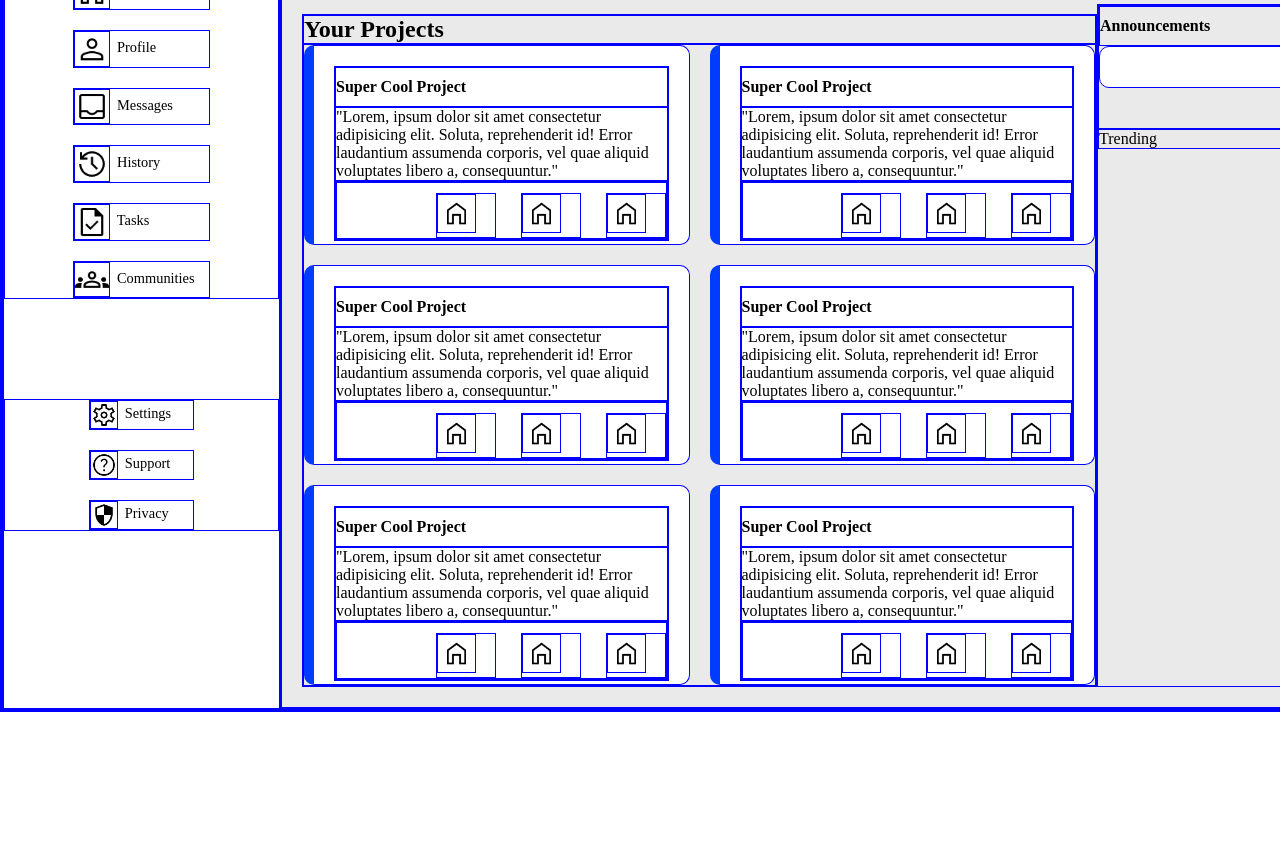
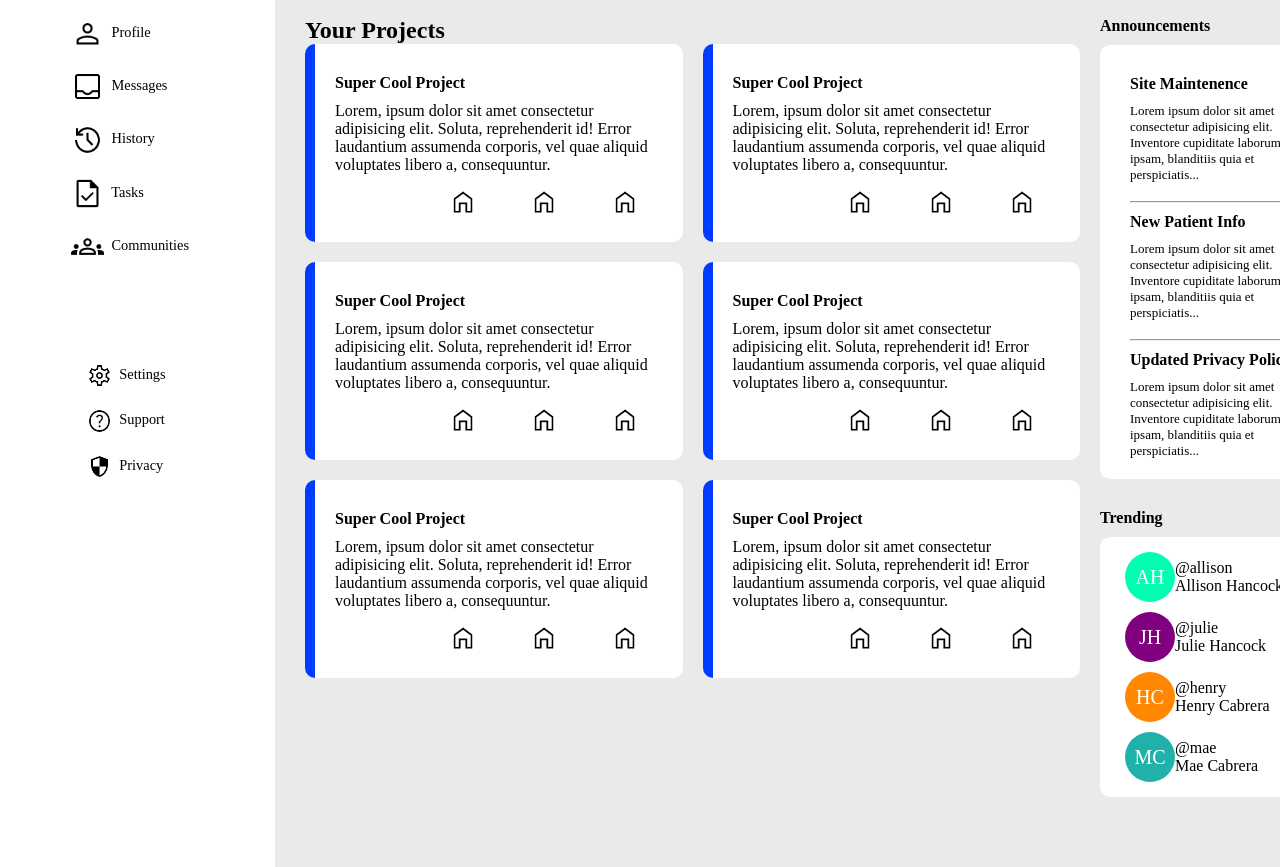
Before and after one commit to Ncabrera32/admin-dashboard, a plain HTML site: page index.html in a window 1280 px wide. Shown: the part 173-1040 px from the top of the page. Before the commit the page ends 885 px from the top, so only its background shows below. Drawn offline with Linux system fonts and the light colour scheme; files whose address does not match are found by name.

Commit message:
dashboard is complete just need to change some icons on the cards and project will be finished

```diff
--- a/index.html
+++ b/index.html
@@ -11,30 +11,30 @@
     <div class="desk">
         <div class="left">
             <div class="logo">
-               <img src="/images/uvdclogoPNG.png" id="logo">
+               <img src=./images/uvdclogoPNG.png id="logo">
             </div>
             <div class="nav-bar">
-            <li><img src="../images/home.png" id="house-icon">&nbsp Home</li>
-            <li><img src="../images/profile.png" id="house-icon">&nbsp Profile</li>
-            <li><img src="/images/messages.png" id="house-icon">&nbsp Messages</li>
-            <li><img src="/images/history.png" id="house-icon">&nbsp History</li>
-            <li><img src="/images/task.png" id="house-icon">&nbsp Tasks</li>
-            <li><img src="/images/communities.png" id="house-icon">&nbsp Communities</li>
+            <li><img src=./images/home.png id="house-icon">&nbsp Home</li>
+            <li><img src=./images/profile.png id="house-icon">&nbsp Profile</li>
+            <li><img src=./images/messages.png id="house-icon">&nbsp Messages</li>
+            <li><img src=./images/history.png id="house-icon">&nbsp History</li>
+            <li><img src=./images/task.png id="house-icon">&nbsp Tasks</li>
+            <li><img src=./images/communities.png id="house-icon">&nbsp Communities</li>
         </div>
         <div class="nav-bar2">
-            <li><img src="/images/settings.png" id="house-icon">&nbsp Settings</li>
-            <li><img src="/images/support.png" id="house-icon">&nbsp Support</li>
-            <li><img src="/images/privacy.png" id="house-icon">&nbsp Privacy</li>
+            <li><img src=./images/settings.png id="house-icon">&nbsp Settings</li>
+            <li><img src=./images/support.png id="house-icon">&nbsp Support</li>
+            <li><img src=./images/privacy.png id="house-icon">&nbsp Privacy</li>
         </div>
            </div>
      <div class="contain-desk">
         <div class="header">
          <div class="searchbar">
-            <img id="search" src="/images/search.png">
+            <img id="search" src=./images/search.png>
             <input type="text" placeholder="Search">
         </div>
          <div class="userinfo">
-            <img id="note" src="/images/notifications.png">
+            <img id="note" src=./images/notifications.png>
             <div class="profile">NC</div>
             <h3> Nathaniel Cabrera</h3>
             </div>
@@ -60,13 +60,13 @@
            <div class="card">
             <div class="project-text">
                 <h4>Super Cool Project</h4>
-                <p> "Lorem, ipsum dolor sit amet consectetur adipisicing elit. Soluta, reprehenderit id! Error laudantium assumenda corporis, vel quae aliquid voluptates libero a, consequuntur."
+                <p> Lorem, ipsum dolor sit amet consectetur adipisicing elit. Soluta, reprehenderit id! Error laudantium assumenda corporis, vel quae aliquid voluptates libero a, consequuntur.
                 </p>
             <div class="project-buttons">
             <ul>
-                <li><img src="/images/home.png" id="project-button"></li>
-                <li><img src="/images/home.png" id="project-button"></li>
-                <li><img src="/images/home.png" id="project-button"></li>
+                <li><img src="./images/home.png" id="project-button"></li>
+                <li><img src="./images/home.png" id="project-button"></li>
+                <li><img src="./images/home.png" id="project-button"></li>
             </ul>
             </div>
             </div>
@@ -74,7 +74,7 @@
            <div class="card">
             <div class="project-text">
                 <h4>Super Cool Project</h4>
-                <p> "Lorem, ipsum dolor sit amet consectetur adipisicing elit. Soluta, reprehenderit id! Error laudantium assumenda corporis, vel quae aliquid voluptates libero a, consequuntur."
+                <p> Lorem, ipsum dolor sit amet consectetur adipisicing elit. Soluta, reprehenderit id! Error laudantium assumenda corporis, vel quae aliquid voluptates libero a, consequuntur.
                 </p>
             <div class="project-buttons">
             <ul>
@@ -88,7 +88,7 @@
         <div class="card">
             <div class="project-text">
                 <h4>Super Cool Project</h4>
-                <p> "Lorem, ipsum dolor sit amet consectetur adipisicing elit. Soluta, reprehenderit id! Error laudantium assumenda corporis, vel quae aliquid voluptates libero a, consequuntur."
+                <p> Lorem, ipsum dolor sit amet consectetur adipisicing elit. Soluta, reprehenderit id! Error laudantium assumenda corporis, vel quae aliquid voluptates libero a, consequuntur.
                 </p>
             <div class="project-buttons">
             <ul>
@@ -102,7 +102,7 @@
         <div class="card">
             <div class="project-text">
                 <h4>Super Cool Project</h4>
-                <p> "Lorem, ipsum dolor sit amet consectetur adipisicing elit. Soluta, reprehenderit id! Error laudantium assumenda corporis, vel quae aliquid voluptates libero a, consequuntur."
+                <p> Lorem, ipsum dolor sit amet consectetur adipisicing elit. Soluta, reprehenderit id! Error laudantium assumenda corporis, vel quae aliquid voluptates libero a, consequuntur.
                 </p>
             <div class="project-buttons">
             <ul>
@@ -116,7 +116,7 @@
         <div class="card">
             <div class="project-text">
                 <h4>Super Cool Project</h4>
-                <p> "Lorem, ipsum dolor sit amet consectetur adipisicing elit. Soluta, reprehenderit id! Error laudantium assumenda corporis, vel quae aliquid voluptates libero a, consequuntur."
+                <p> Lorem, ipsum dolor sit amet consectetur adipisicing elit. Soluta, reprehenderit id! Error laudantium assumenda corporis, vel quae aliquid voluptates libero a, consequuntur.
                 </p>
             <div class="project-buttons">
             <ul>
@@ -130,7 +130,7 @@
         <div class="card">
             <div class="project-text">
                 <h4>Super Cool Project</h4>
-                <p> "Lorem, ipsum dolor sit amet consectetur adipisicing elit. Soluta, reprehenderit id! Error laudantium assumenda corporis, vel quae aliquid voluptates libero a, consequuntur."
+                <p> Lorem, ipsum dolor sit amet consectetur adipisicing elit. Soluta, reprehenderit id! Error laudantium assumenda corporis, vel quae aliquid voluptates libero a, consequuntur.
                 </p>
             <div class="project-buttons">
             <ul>
@@ -146,9 +146,67 @@
         <div class="news">
         <div class="announce">
             <h4>Announcements</h4>
-        <div class="announcements-card"></div>
+        <div class="announcements-card">
+        <div>
+        <h4>Site Maintenence</h4>
+        <p class="news-p">
+            Lorem ipsum dolor sit amet consectetur adipisicing elit. Inventore cupiditate laborum ipsam, blanditiis quia et perspiciatis...
+        </p>
+        <br>
+        <hr>
         </div>
-        <div class="trending">Trending</div>
+
+        <div>
+            <h4>New Patient Info</h4>
+            <p class="news-p">
+                Lorem ipsum dolor sit amet consectetur adipisicing elit. Inventore cupiditate laborum ipsam, blanditiis quia et perspiciatis...
+            </p>
+            <br>
+            <hr>
+            </div>
+            <div>
+                <h4>Updated Privacy Policy</h4>
+                <p class="news-p">
+                    Lorem ipsum dolor sit amet consectetur adipisicing elit. Inventore cupiditate laborum ipsam, blanditiis quia et perspiciatis...
+                </p>
+                </div>
+
+        </div>
+        </div>
+        <div class="trending">
+            <h4>Trending</h4>
+            <div class="trending-card">
+          <div class="trending-profile">
+           <div class="profiles" id="AH">AH</div>
+           <div class="profiles-text">
+            <p>@allison</p>
+            <p class="profile-name"> Allison Hancock</p>
+           </div>
+          </div>
+          <div class="trending-profile">
+            <div class="profiles" id="JH">JH</div>
+            <div class="profiles-text">
+             <p>@julie</p>
+             <p class="profile-name"> Julie Hancock</p>
+            </div>
+           </div>
+           <div class="trending-profile">
+            <div class="profiles" id="HC">HC</div>
+            <div class="profiles-text">
+             <p>@henry</p>
+             <p class="profile-name"> Henry Cabrera</p>
+            </div>
+           </div>
+           <div class="trending-profile">
+             <div class="profiles" id="MC">MC</div>
+             <div class="profiles-text">
+              <p>@mae</p>
+              <p class="profile-name"> Mae Cabrera</p>
+             </div>
+            </div>
+
+            </div>
+        </div>
         </div>
          </div>
         </div>
--- a/style.css
+++ b/style.css
@@ -1,14 +1,66 @@
 * {
     margin: 0;
     padding: 0;
-    border: 1px solid blue;
+    /* border: 1px solid blue;*/
+}
+#JH{
+    background-color: purple;
+}
+
+#HC{
+    background-color: rgb(255, 136, 0);
+}
+
+#MC{
+background-color: lightseagreen;
+}
+.profiles {
+    justify-self: center;
+    border-radius: 50%;
+    background-color: #00ffb3;
+    width: 1.5em;
+    height: 1.5em;
+    padding: 10px;
+    display: flex;
+    align-items: center;
+    justify-content: center;
+    font-size: 20px;
+    color: #ffffff;
+}
+
+.trending-profile {
+    display: grid;
+    grid-template-columns: 1fr 5fr;
+    padding: 5px;
+    align-items: center;
+}
+
+hr {
+    width: 90%;
+  }
+
+.news-p{
+    font-size: small;
+}
+.projects, .news {
+    padding: 10px;
+}
+
+.trending-card {
+        background-color: #fff;
+        border-radius: 10px;
+        padding: 10px 20px;
+        margin-bottom: 40px;
+        display: grid;
+        grid-template-columns: 1fr;
+        grid-template-rows: repeat(3, 1fr);
 }
 
 .announcements-card {
     background-color: #fff;
     border-radius: 10px;
     padding: 20px 30px;
-    margin-bottom: 40px;
+    margin-bottom: 20px;
 }
 
 #project-button{
```
